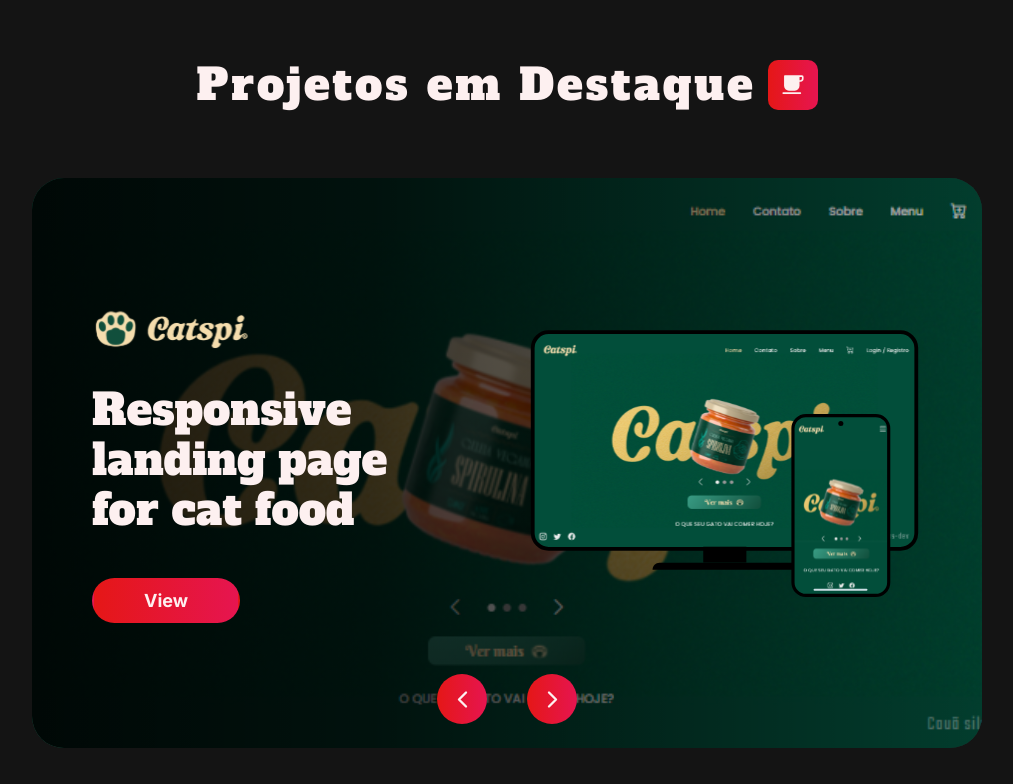
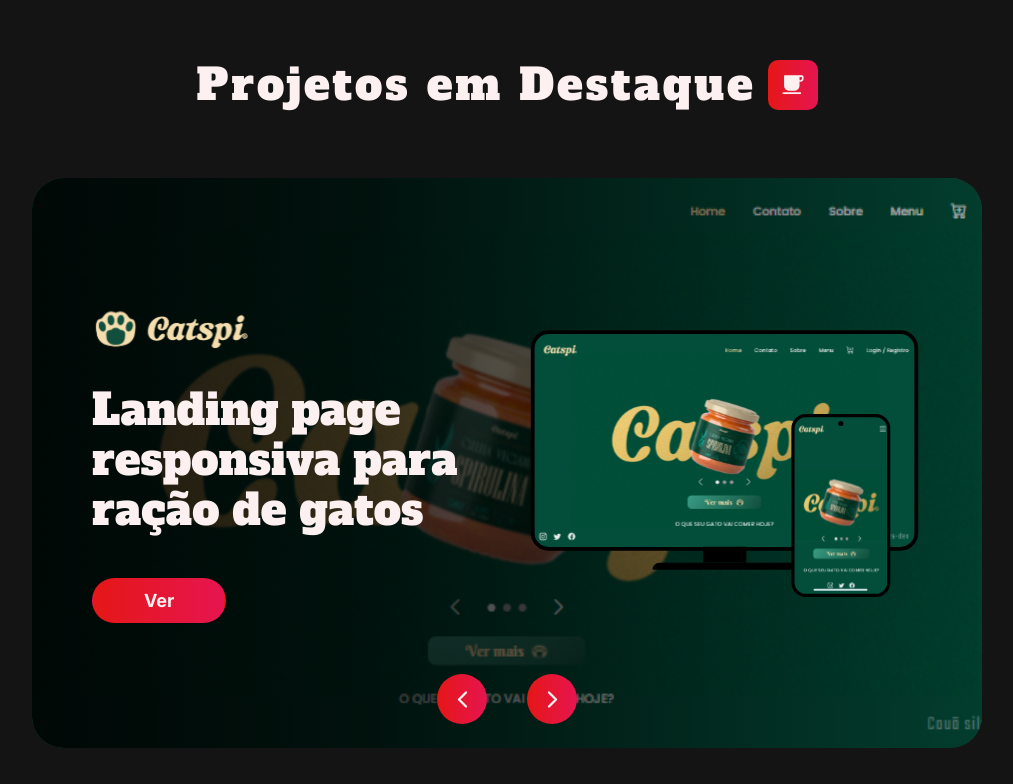
Before and after one commit to jvs-dev/jv-portfolio, a React (Vite) app: page / in a window 1280 px wide. Shown: the part 2000-2784 px from the top of the page, without its empty margins (133-1146 px from the left). Built offline with nearby package versions, Linux system fonts and the light colour scheme; no server answers; the database is empty; a web font is replaced by a local one.

Commit message:
add text from translate

```diff
--- a/src/components/ProjectModal/ProjectModal.jsx
+++ b/src/components/ProjectModal/ProjectModal.jsx
@@ -1,7 +1,10 @@
 import React from 'react';
+import { useLanguage } from '../../contexts/LanguageContext';
 import './ProjectModal.css';
 
 const ProjectModal = ({ project, onClose }) => {
+   const { t } = useLanguage();
+
    if (!project) return null;
 
    return (
@@ -27,7 +30,7 @@ const ProjectModal = ({ project, onClose }) => {
                   </div>
 
                   <div className="project-modal-tags">
-                     <h3>Technologies Used</h3>
+                     <h3>{t('projects.technologiesUsed')}</h3>
                      <div className="project-modal-tags-container">
                         {project.languageTags && project.languageTags.map((tag, index) => (
                            <article key={index} className="project-modal-tag" style={{ '--icon-clr': tag.color }}>
@@ -48,7 +51,7 @@ const ProjectModal = ({ project, onClose }) => {
                               className="project-modal-link-button"
                            >
                               <ion-icon name="globe-outline"></ion-icon>
-                              Live Demo
+                              {t('projects.liveDemo')}
                            </a>
                         )}
                         {project.gitHubLink && (
--- a/src/pages/Projects/Projects.jsx
+++ b/src/pages/Projects/Projects.jsx
@@ -7,12 +7,12 @@ import { useLanguage } from "../../contexts/LanguageContext";
 import ProjectModal from "../../components/ProjectModal/ProjectModal";
 
 const Projects = () => {
-  const { t } = useLanguage();
+  const { t, language } = useLanguage();
 
   const projects = [
     {
-      title: "Responsive landing page for cat food",
-      description: `"Catspi" is an academic landing page project for a fictional premium cat food brand. Developed in partnership with designer Cauã Silveira, this project was completed for Unijorje University.`,
+      title: t('projects.project1.title'),
+      description: t('projects.project1.description'),
       webLink: "https://catspy-omega.vercel.app",
       image: "./projects/project-1-banner.svg",
       logo: "./projects/project-1-logo.svg",
@@ -22,13 +22,12 @@ const Projects = () => {
         { name: "HTML", icon: <ion-icon className="projectTag__icon" name="logo-html5"></ion-icon>, color: "#E34C26" },
         { name: "CSS", icon: <ion-icon className="projectTag__icon" name="logo-css3"></ion-icon>, color: "#1572B6" },
         { name: "JavaScript", icon: <ion-icon className="projectTag__icon" name="logo-javascript"></ion-icon>, color: "#F7DF1E" },
-        { name: "React.js", icon: <ion-icon className="projectTag__icon" name="logo-react"></ion-icon>, color: "#61DAFB" },
         { name: "Bootstrap", icon: <FontAwesomeIcon icon={faBootstrap} className="projectTag__icon" />, color: "#7952B3" },
       ],
     },
     {
-      title: "Barber shop app with online scheduling",
-      description: `A website where clients can schedule services online, integrated with a barber management app. Through the app, professionals can update all website data and text and manage their schedule in real time.`,
+      title: t('projects.project2.title'),
+      description: t('projects.project2.description'),
       webLink: "https://lio-hairstyle.vercel.app",
       image: "./projects/project-2-banner.svg",
       model: "./projects/project-2-model.svg",
@@ -37,12 +36,14 @@ const Projects = () => {
       languageTags: [
         { name: "HTML", icon: <ion-icon className="projectTag__icon" name="logo-html5"></ion-icon>, color: "#E34C26" },
         { name: "CSS", icon: <ion-icon className="projectTag__icon" name="logo-css3"></ion-icon>, color: "#1572B6" },
-        { name: "JavaScript", icon: <ion-icon className="projectTag__icon" name="logo-javascript"></ion-icon>, color: "#F7DF1E" }
+        { name: "JavaScript", icon: <ion-icon className="projectTag__icon" name="logo-javascript"></ion-icon>, color: "#F7DF1E" },
+        { name: "ViteJS", icon: <img src="./icons/vitejs.svg" alt="Vite.js" />, color: "#0C80C0" },
+        { name: "Firebase", icon: <ion-icon className="projectTag__icon" name="logo-firebase"></ion-icon>, color: "#FBC02D" },
       ],
     },
     {
-      title: "Complete system for robotics classes",
-      description: `"Makeroom" is a comprehensive website designed to manage robotics courses for students at partner schools. The platform was created as an interactive, gamified learning ecosystem.`,
+      title: t('projects.project3.title'),
+      description: t('projects.project3.description'),
       webLink: "https://makeroom.vercel.app",
       image: "./projects/project-3-banner.svg",
       logo: "./projects/project-3-logo.svg",
@@ -58,8 +59,8 @@ const Projects = () => {
       ],
     },
     {
-      title: "Website for advertising the new Ford Ranger.",
-      description: `This website was an academic project developed during the FORD ENTER course to announce the launch of the new Ford Ranger. The development strictly followed a detailed design and brand guidelines provided by Ford Motors Company.`,
+      title: t('projects.project4.title'),
+      description: t('projects.project4.description'),
       webLink: "https://jvs-dev-desafio-ford.vercel.app",
       image: "./projects/project-4-banner.svg",
       model: "./projects/project-4-model.svg",
@@ -134,7 +135,7 @@ const Projects = () => {
               type="button"
               onClick={() => openProjectModal(projects[projectViwed - 1])}
             >
-              View
+              {t('projects.viewButton')}
             </button>
           </div>
           <img
@@ -147,15 +148,13 @@ const Projects = () => {
           <button
             className="projectWindow__slideButton"
             type="button"
-            onClick={() => handleClick("back")}
-          >
+            onClick={() => handleClick("back")}>
             <ion-icon name="chevron-back-outline"></ion-icon>
           </button>
           <button
             className="projectWindow__slideButton"
             type="button"
-            onClick={() => handleClick("forward")}
-          >
+            onClick={() => handleClick("forward")}>
             <ion-icon name="chevron-forward-outline"></ion-icon>
           </button>
         </div>
@@ -166,7 +165,7 @@ const Projects = () => {
           className={`projectWindow__showButton ${listView ? "" : "active"}`}
           onClick={() => setListView(!listView)}
         >
-          Cards
+          {t('projects.cardsView')}
           <ion-icon name="grid"></ion-icon>
         </button>
         <button
@@ -174,7 +173,7 @@ const Projects = () => {
           className={`projectWindow__showButton ${listView ? "active" : ""}`}
           onClick={() => setListView(!listView)}
         >
-          List
+          {t('projects.listView')}
           <ion-icon name="list"></ion-icon>
         </button>
       </div>
--- a/src/pages/Skills/Skills.jsx
+++ b/src/pages/Skills/Skills.jsx
@@ -46,6 +46,11 @@ const Skills = () => {
       ),
       name: "ANGULAR",
       color: "#b31d22",
+    },
+    {
+      icon: <img src="./icons/vitejs.svg" alt="Vite.js" />,
+      name: "Vite.JS",
+      color: "#646cff",
     },
     {
       icon: <FontAwesomeIcon icon={faJava} />,
--- a/src/translations/en.js
+++ b/src/translations/en.js
@@ -26,6 +26,32 @@ const en = {
     skillsTitle: "Skills & Technologies",
     projectsTitle: "Featured Projects",
     contactTitle: "Get In Touch"
+  },
+
+  // Projects page translations
+  projects: {
+    title: "My Projects",
+    viewButton: "View",
+    cardsView: "Cards",
+    listView: "List",
+    technologiesUsed: "Technologies Used",
+    liveDemo: "Live Demo",
+    project1: {
+      title: "Responsive landing page for cat food",
+      description: `"Catspi" is an academic landing page project for a fictional premium cat food brand. Developed in partnership with designer Cauã Silveira, this project was completed for Unijorje University.`
+    },
+    project2: {
+      title: "Barber shop app with online scheduling",
+      description: `A website where clients can schedule services online, integrated with a barber management app. Through the app, professionals can update all website data and text and manage their schedule in real time.`
+    },
+    project3: {
+      title: "Complete system for robotics classes",
+      description: `"Makeroom" is a comprehensive website designed to manage robotics courses for students at partner schools. The platform was created as an interactive, gamified learning ecosystem.`
+    },
+    project4: {
+      title: "Website for advertising the new Ford Ranger.",
+      description: `This website was an academic project developed during the FORD ENTER course to announce the launch of the new Ford Ranger. The development strictly followed a detailed design and brand guidelines provided by Ford Motors Company.`
+    }
   },
 
   // Contact page translations
--- a/src/translations/pt.js
+++ b/src/translations/pt.js
@@ -26,6 +26,32 @@ const pt = {
     skillsTitle: "Habilidades e Tecnologias",
     projectsTitle: "Projetos em Destaque",
     contactTitle: "Entre em Contato"
+  },
+
+  // Projects page translations
+  projects: {
+    title: "Meus Projetos",
+    viewButton: "Ver",
+    cardsView: "Cartões",
+    listView: "Lista",
+    technologiesUsed: "Tecnologias Utilizadas",
+    liveDemo: "Live Demo",
+    project1: {
+      title: "Landing page responsiva para ração de gatos",
+      description: `"Catspi" é um projeto acadêmico de landing page para uma marca fictícia de ração premium para gatos. Desenvolvido em parceria com o designer Cauã Silveira, este projeto foi concluído para a Universidade Unijorje.`
+    },
+    project2: {
+      title: "App para barbearia com agendamento online",
+      description: `Um site onde os clientes podem agendar serviços online, integrado com um aplicativo de gerenciamento da barbearia. Através do app, os profissionais podem atualizar todos os dados e textos do site e gerenciar sua agenda em tempo real.`
+    },
+    project3: {
+      title: "Sistema completo para aulas de robótica",
+      description: `"Makeroom" é um site abrangente projetado para gerenciar cursos de robótica para estudantes de escolas parceiras. A plataforma foi criada como um ecossistema de aprendizagem interativo e gamificado.`
+    },
+    project4: {
+      title: "Website para divulgação da nova Ford Ranger.",
+      description: `Este website foi um projeto acadêmico desenvolvido durante o curso FORD ENTER para anunciar o lançamento da nova Ford Ranger. O desenvolvimento seguiu estritamente um design detalhado e diretrizes da marca fornecidas pela Ford Motors Company.`
+    }
   },
 
   // Contact page translations
```
Also changed, not shown: public/icons/vitejs.svg (added).
